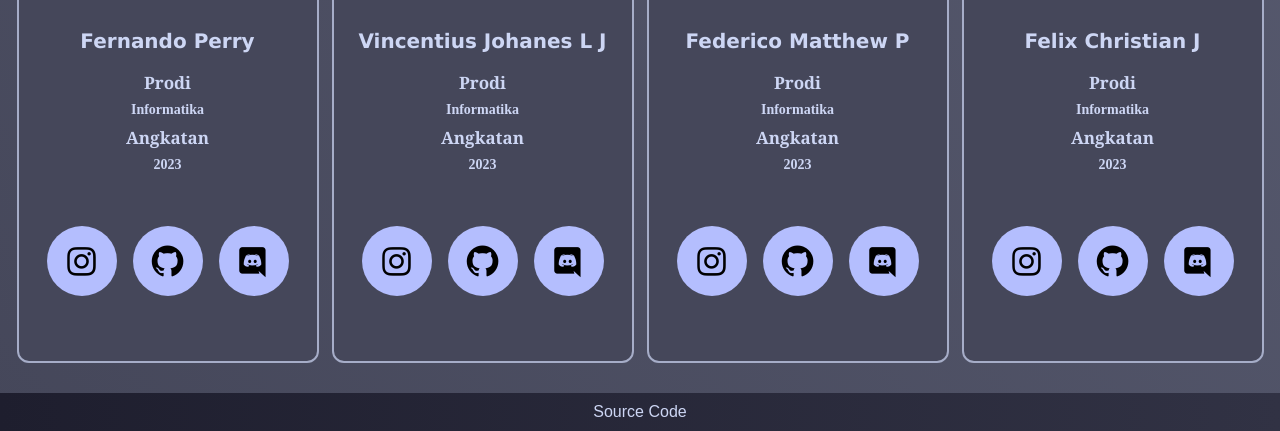
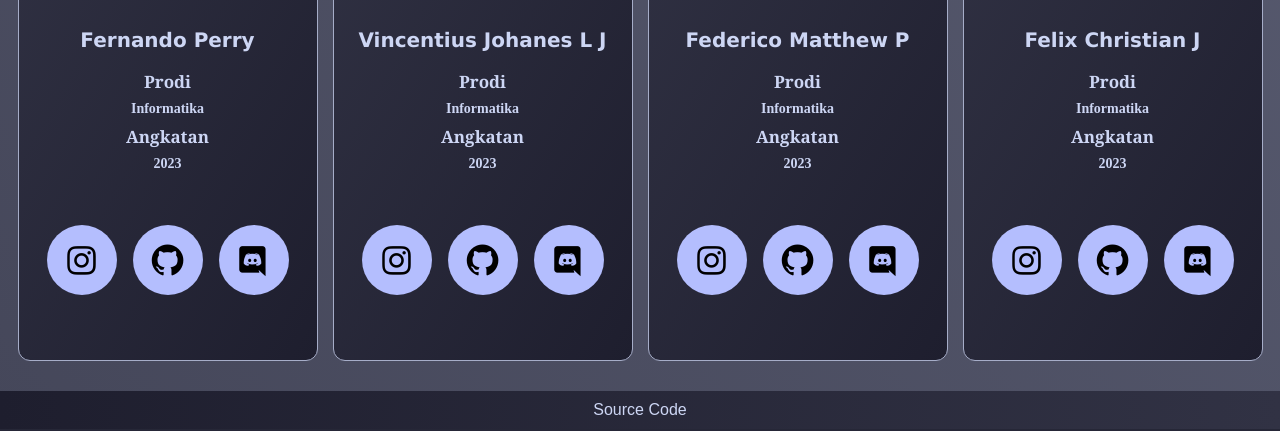
Before and after one commit to commrade-goad/imaginary-tales, a PHP site: page /info.html in a window 1280 px wide. Shown: the part 432-863 px from the top of the page. Run offline with PHP 8.4, Linux system fonts and the light colour scheme; some web fonts are replaced.

Commit message:
added gradient to cards

```diff
--- a/profile.css
+++ b/profile.css
@@ -27,7 +27,9 @@
   margin-left: auto;
   margin-right: auto;
   background-color: #45475a;
-  border: 2px solid #a6adc8;
+  background-image: linear-gradient(120deg, #313244, #1e1e2e);
+  /* box-shadow: 0 5px 20px #a6adc8; */
+  border: 1px solid #a6adc8;
   border-radius: 12px;
 }
 
```
